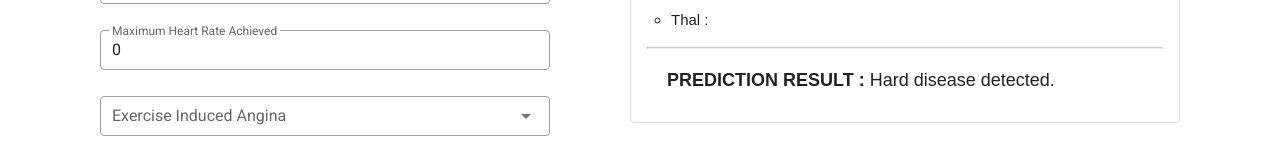
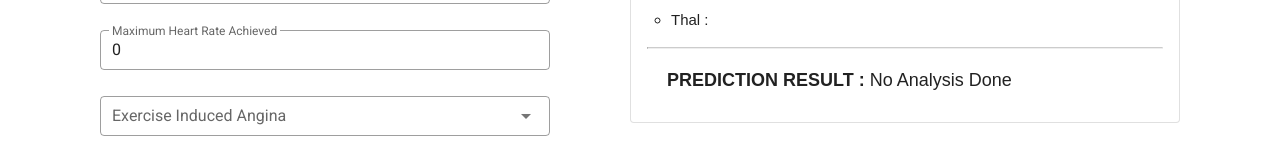
Before and after one commit to gcjordi/Patient-Centric-Smart-HealthCare-Application, a Vue app: page /#/test/heartdisease in a window 1280 px wide. Shown: the part 542-698 px from the top of the page. Built offline with nearby package versions, Linux system fonts and the light colour scheme; a web font is replaced by a local one.

Commit message:
ML part added

```diff
--- a/src/components/HeartTestPage.vue
+++ b/src/components/HeartTestPage.vue
@@ -155,17 +155,14 @@
 
 <script>
   import axios from 'axios';
-  //import Cookies from 'js-cookie';
-  //var csrftoken = Cookies.get('csrftoken');
 
   export default {
     name: 'HeartTestPage',
 
     data: () => ({
-      //csrf_token: csrftoken,
       show_button: true,
       result_int: 1,
-      result: 'Hard disease detected.',
+      result: 'No Analysis Done',
       age: 0,
       ageRules: [
         v => !!v || 'Required',
@@ -243,9 +240,18 @@
         }
         axios.post('http://localhost:8000/pcshs_app/tests/heartdisease/dataupload', {
           body: heart_data,
-        }).then(function(response) {
+        })
+        .then((response) => {
           console.log(response);
-        }).catch(function(error) {
+          if(response.data.result == 'No Heart Disease Detected') {
+            this.show_button = false
+          }
+          else {
+            this.show_button = true
+          }
+          this.result = response.data.result;
+        })
+        .catch(function(error) {
           console.log(error);
         });
       },
@@ -264,6 +270,7 @@
         this.slpst = '',
         this.fluroves = 0,
         this.thal = ''
+        this.result = 'No Analysis Done'
       }
     }
   }
```
